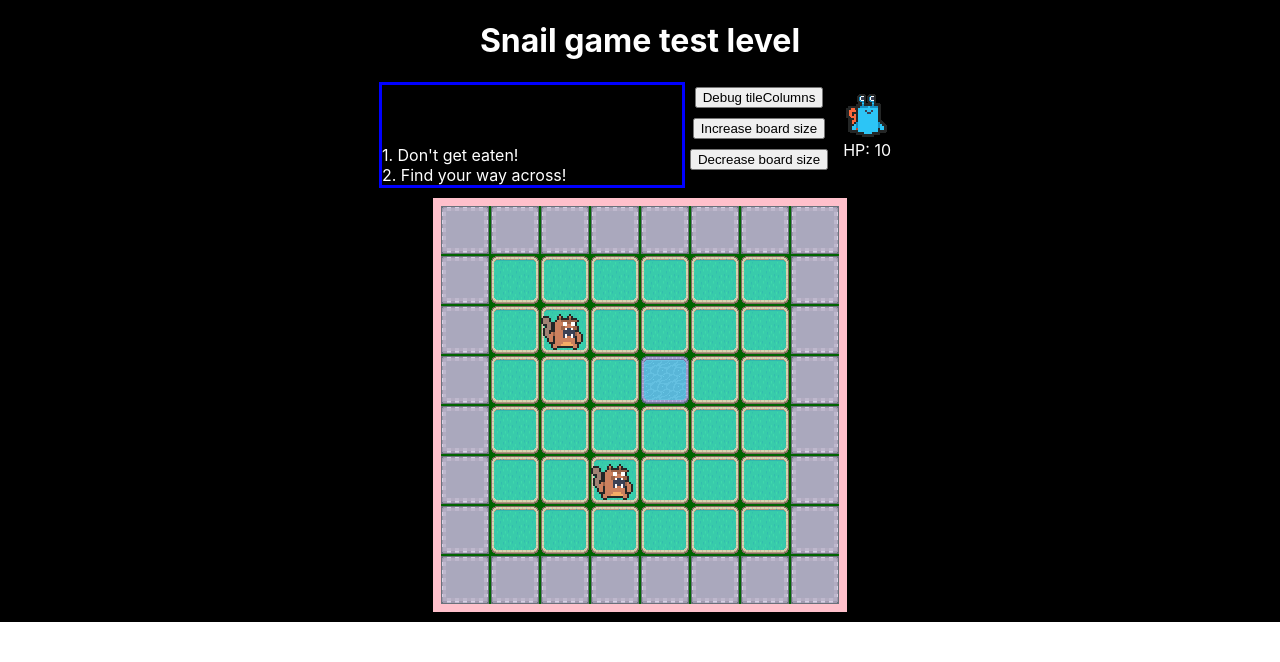
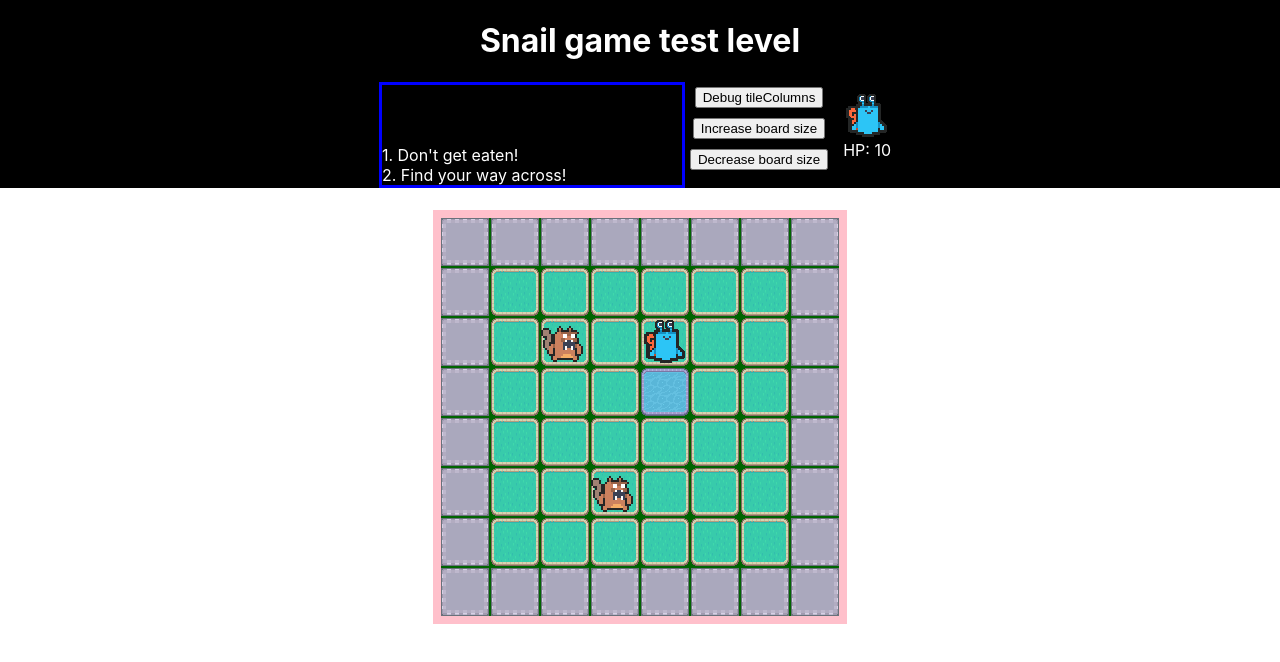
Before and after one commit to Snail-Game/snail-game, a React (Create React App) app: page / in a window 1280 px wide. Shown: the top 662 px of the page. Built offline with nearby package versions, Linux system fonts and the light colour scheme; the HTML template or start-up script is replaced by a standard one.

Commit message:
added new canvas to act as entity/level layers

```diff
--- a/src/components/TestLevel.jsx
+++ b/src/components/TestLevel.jsx
@@ -11,7 +11,8 @@ import Avatar from "./Avatar";
 
 export default function TestLevel() {
   const messages = useRef(["Don't get eaten!", "Find your way across!"]);
-  const canvasRef = useRef(null);
+  const levelLayer = useRef(null);
+  const entityLayer = useRef(null);
   const health = useRef(10);
 
   const moveColor = "#FFD700";
@@ -122,7 +123,40 @@ export default function TestLevel() {
     messages.current.push(message);
   };
 
-  const draw = useCallback(
+  const drawLevel = useCallback(
+    (ctx) => {
+      function renderTile(src, i, j) {
+        const tile = new Image();
+        tile.src = src;
+        tile.onload = function () {
+          ctx.drawImage(
+            tile,
+            i * (cellSize + padding),
+            j * (cellSize + padding),
+            cellSize,
+            cellSize
+          );
+        };
+      }
+
+      tileColumns.forEach((column, i) => {
+        column.forEach((tile, j) => {
+          // render tiles
+          if (tile.status === "wall") {
+            renderTile("/assets/tiles/wall.png", i, j);
+          } else if (tile.status === "water") {
+            renderTile("/assets/tiles/water.png", i, j);
+          } else {
+            renderTile("/assets/tiles/grass.png", i, j);
+          }
+        });
+      });
+      return ctx;
+    },
+    [tileColumns, cellSize]
+  );
+
+  const drawEntities = useCallback(
     (ctx) => {
       function renderSprite(src, i, j) {
         const sprite = new Image();
@@ -130,19 +164,6 @@ export default function TestLevel() {
         sprite.onload = function () {
           ctx.drawImage(
             sprite,
-            i * (cellSize + padding),
-            j * (cellSize + padding),
-            cellSize,
-            cellSize
-          );
-        };
-      }
-      function renderTile(src, i, j) {
-        const tile = new Image();
-        tile.src = src;
-        tile.onload = function () {
-          ctx.drawImage(
-            tile,
             i * (cellSize + padding),
             j * (cellSize + padding),
             cellSize,
@@ -163,15 +184,6 @@ export default function TestLevel() {
 
       tileColumns.forEach((column, i) => {
         column.forEach((tile, j) => {
-          // render tiles
-          if (tile.status === "wall") {
-            renderTile("/assets/tiles/wall.png", i, j);
-          } else if (tile.status === "water") {
-            renderTile("/assets/tiles/water.png", i, j);
-          } else {
-            renderTile("/assets/tiles/grass.png", i, j);
-          }
-
           // render sprites, handle logic
           if (tile.id === 9) {
             renderSprite("/assets/player/snail-0.png", i, j);
@@ -190,6 +202,13 @@ export default function TestLevel() {
     [tileColumns, cellSize]
   );
 
+  useEffect(() => {
+    const level = levelLayer.current;
+    const ctx = level.getContext("2d");
+    ctx.clearRect(0, 0, level.width, level.height);
+    drawLevel(ctx);
+  });
+
   useLayoutEffect(() => {
     if (enemyTurn) {
       setTileColumns(
@@ -197,11 +216,11 @@ export default function TestLevel() {
       );
       setEnemyTurn(false);
     }
-    const canvas = canvasRef.current;
-    const ctx = canvas.getContext("2d");
-    ctx.clearRect(0, 0, canvas.width, canvas.height);
-    draw(ctx);
-  }, [draw, enemyTurn, tileColumns]);
+    const entities = entityLayer.current;
+    const ctx = entities.getContext("2d");
+    ctx.clearRect(0, 0, entities.width, entities.height);
+    drawEntities(ctx);
+  }, [drawEntities, enemyTurn, tileColumns]);
 
   useEffect(() => {
     // click-to-move logic
@@ -340,7 +359,6 @@ export default function TestLevel() {
       });
     });
     setTileColumns(newArray);
-    // eslint-disable-next-line react-hooks/exhaustive-deps
   }, [activeTile]);
 
   const handleCanvasClick = (e) => {
@@ -352,14 +370,14 @@ export default function TestLevel() {
       Math.floor(
         // prevents rare crash from -1
         (mouseCoordinates.x -
-          canvasRef.current.offsetLeft +
+          entityLayer.current.offsetLeft +
           window.scrollX -
           6) /
           (cellSize + padding)
       ) >= 0 &&
       Math.floor(
         (mouseCoordinates.y -
-          canvasRef.current.offsetTop +
+          entityLayer.current.offsetTop +
           window.scrollY -
           6) /
           (cellSize + padding)
@@ -368,14 +386,14 @@ export default function TestLevel() {
       setActiveTile({
         x: Math.floor(
           (mouseCoordinates.x -
-            canvasRef.current.offsetLeft +
+            entityLayer.current.offsetLeft +
             window.scrollX -
             6) / // -8 from the canvas border, +2 from? not padding
             (cellSize + padding)
         ),
         y: Math.floor(
           (mouseCoordinates.y -
-            canvasRef.current.offsetTop +
+            entityLayer.current.offsetTop +
             window.scrollY -
             6) /
             (cellSize + padding)
@@ -406,10 +424,24 @@ export default function TestLevel() {
       </div>
       <canvas
         onClick={(e) => handleCanvasClick(e)}
-        ref={canvasRef}
-        id="canvas"
+        ref={levelLayer}
+        id="level"
         width={`${canvasWidth}`}
         height={`${canvasHeight}`}
+        style={{ position: "absolute", top: "25%", zIndex: 0 }}
+      ></canvas>
+      <canvas
+        onClick={(e) => handleCanvasClick(e)}
+        ref={entityLayer}
+        id="entities"
+        width={`${canvasWidth}`}
+        height={`${canvasHeight}`}
+        style={{
+          position: "absolute",
+          top: "25%",
+          zIndex: 1,
+          background: "transparent",
+        }}
       ></canvas>
     </div>
   );
```
